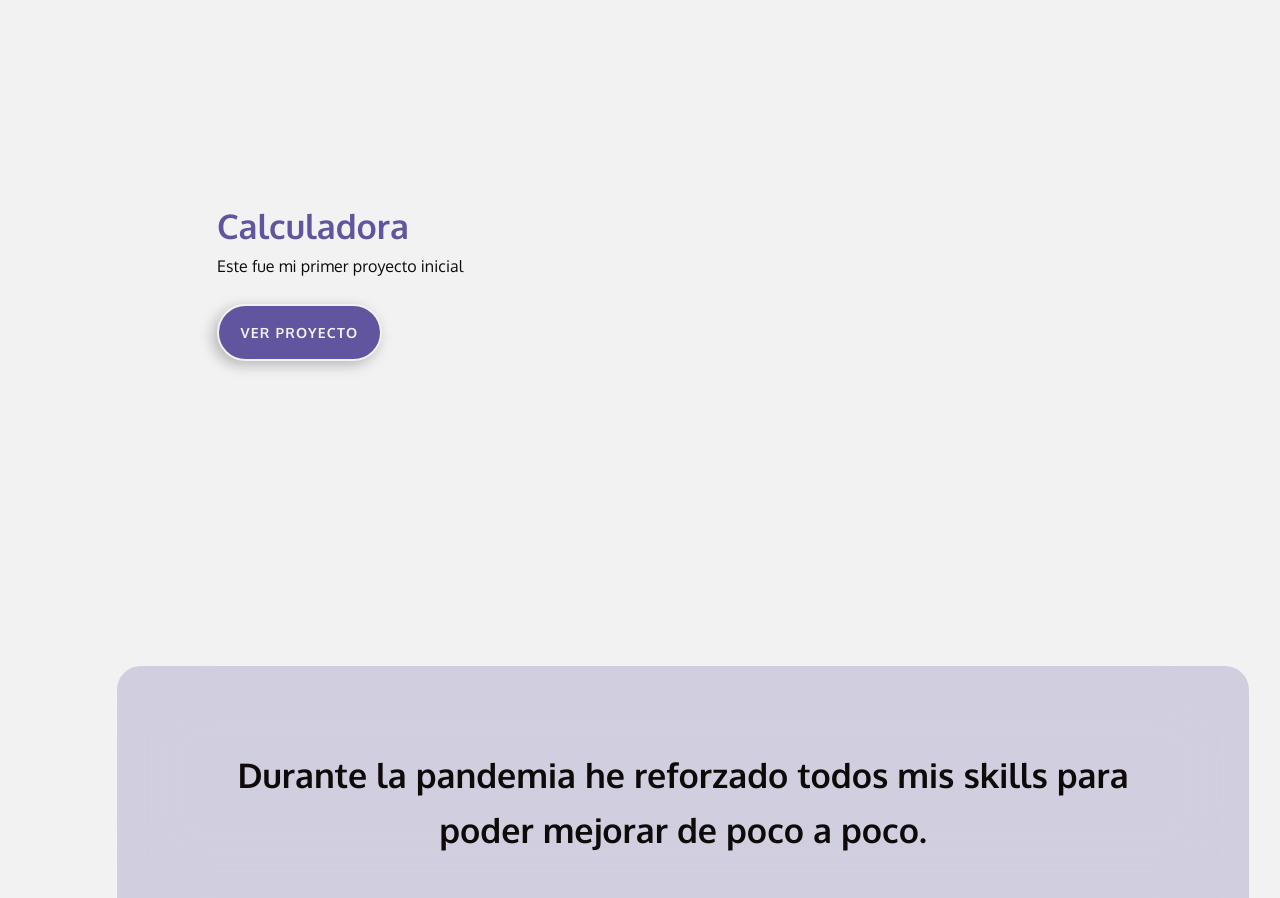
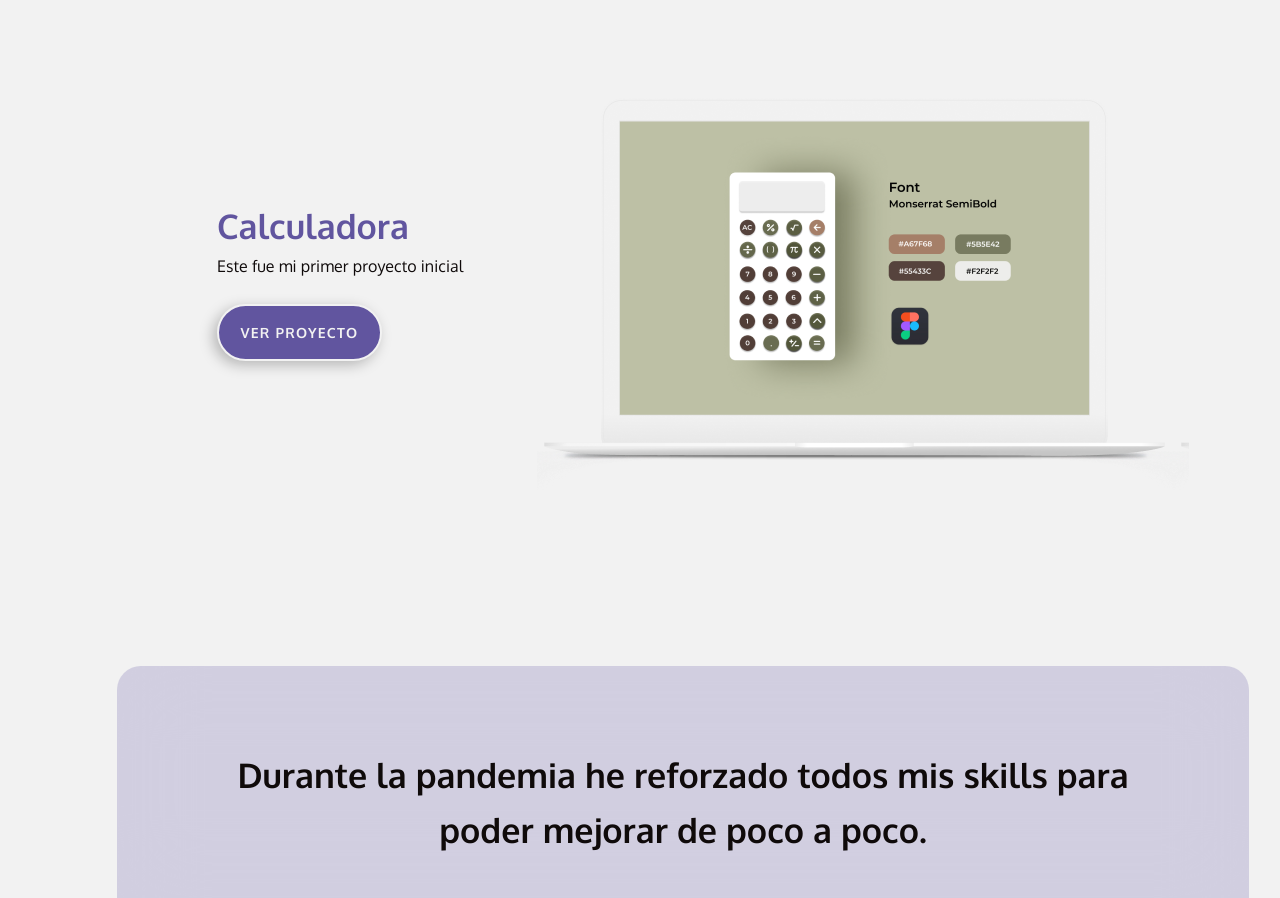
Before and after one commit to moongraph97/portafolio-elisa, a plain HTML site: page index.html in a window 1280 px wide. Shown: the part 1203-2101 px from the top of the page. Drawn offline with nearby package versions, Linux system fonts and the light colour scheme; files whose address does not match are found by name.

Commit message:
Update main.css

```diff
--- a/main.css
+++ b/main.css
@@ -336,7 +336,7 @@ margin: 20px 0px;
     height: 392px;
     left: 537px;
     top: 629px;
-    background-image: url(img/macbook.png)
+    background-image: url(macbook.png)
 }
 
 .descrip-primer{
```
